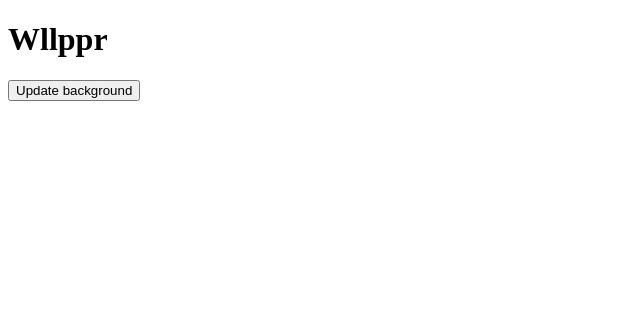
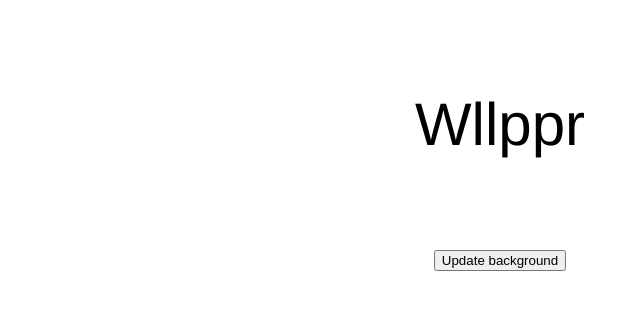
Before and after one commit to frenchbread/wllppr, an Electron app: page views/index.html in a window 1000 px wide. Shown: the whole page, without its empty margins (0-640 px from the left). Drawn offline with nearby package versions, Linux system fonts and the light colour scheme.

Commit message:
styles added

```diff
--- a/views/index.html
+++ b/views/index.html
@@ -3,14 +3,16 @@
 	<head>
 		<meta charset="utf-8">
 		<title>Electron boilerplate</title>
-		<link rel="stylesheet" href="index.css">
+		<link rel="stylesheet" href="style.css">
 	</head>
 	<body>
 		<div class="container">
 			<header>
 				<h1>Wllppr</h1>
+			</header>
+      <div class="conteiner">
         <button id="setPhoto" onclick="setWallpaper();">Update background</button>
-			</header>
+      </div>
 			<section class="main"></section>
 			<footer></footer>
       <script>
--- /dev/null
+++ b/views/style.css
@@ -0,0 +1,23 @@
+html,
+body {
+	padding: 0;
+	margin: 0;
+}
+
+header {
+	width: 100%;
+	height: 250px;
+	text-align: center;
+}
+
+header h1 {
+	font-family: 'Helvetica Neue', Helvetica, sans-serif;
+	font-size: 60px;
+	font-weight: 100;
+  line-height: 250px;
+	margin: 0;
+	padding: 0;
+}
+.conteiner{
+  text-align: center;
+}
```
